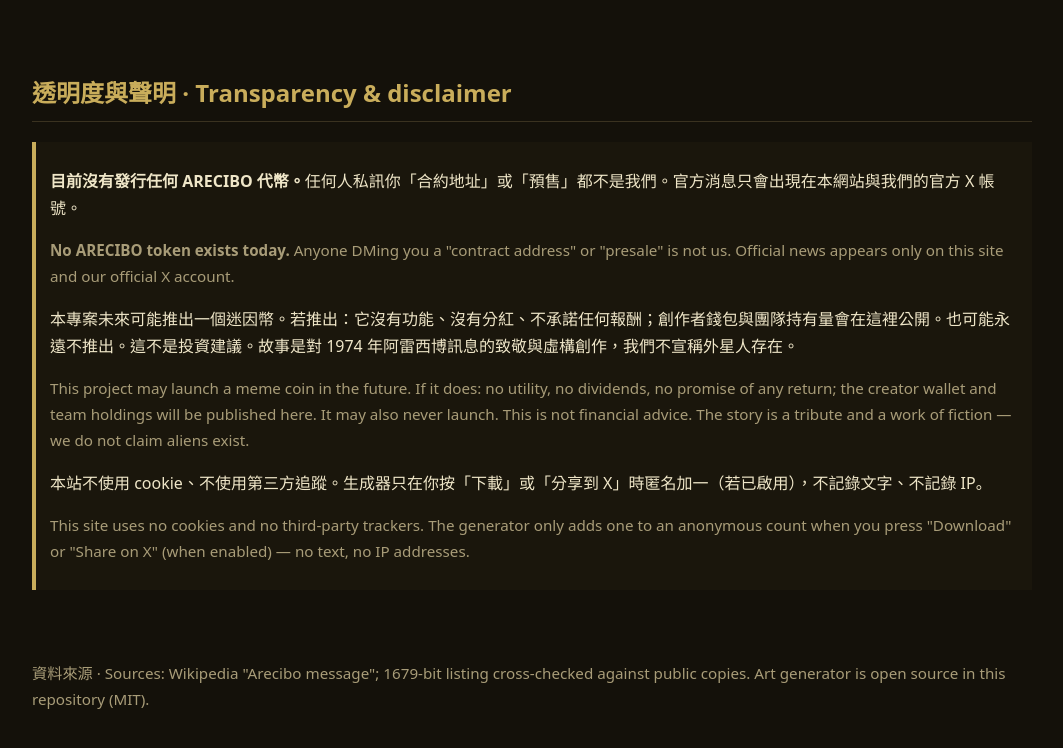
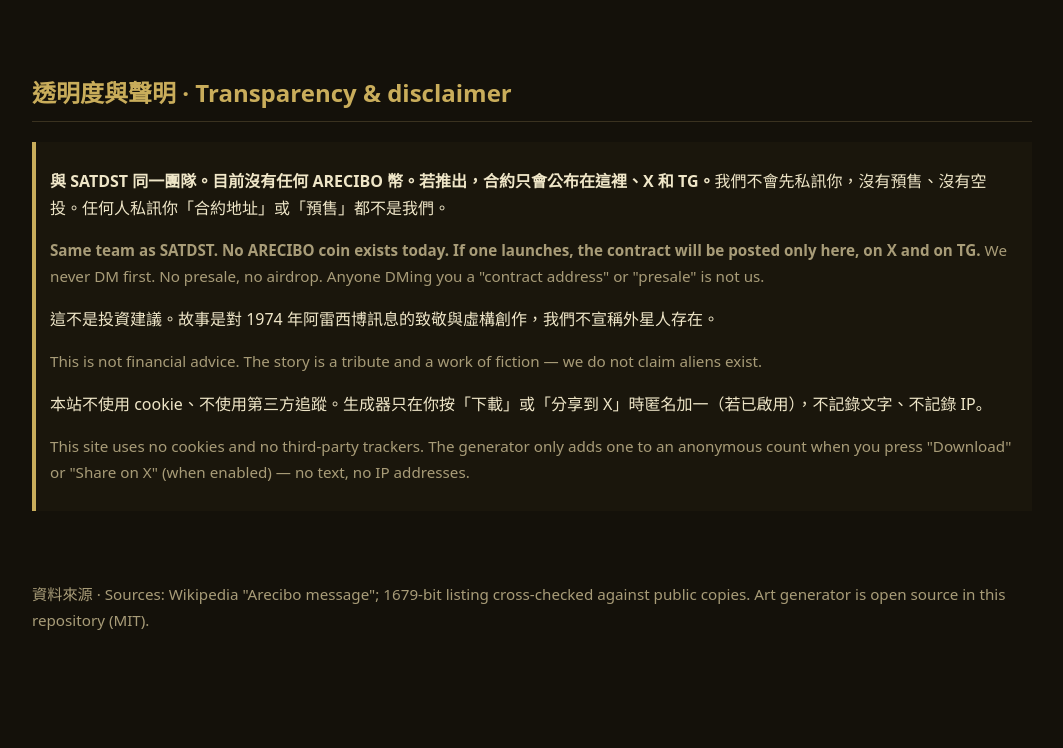
Before and after one commit to JK49cm/arecibo-signal, a plain HTML site: page index.html in a window 1280 px wide. Shown: the part 3127-3875 px from the top of the page, without its empty margins (108-1171 px from the left). After the commit the page ends 3804 px from the top, so only its background shows below. Drawn offline with Linux system fonts and the light colour scheme.

Commit message:
揭露 #disc1 上線前版

```diff
--- a/index.html
+++ b/index.html
@@ -95,10 +95,10 @@
 <section id="transparency">
   <h2>透明度與聲明 · Transparency &amp; disclaimer</h2>
   <div class="notice">
-    <p><strong>目前沒有發行任何 ARECIBO 代幣。</strong>任何人私訊你「合約地址」或「預售」都不是我們。官方消息只會出現在本網站與我們的官方 X 帳號。</p>
-    <p class="en"><strong>No ARECIBO token exists today.</strong> Anyone DMing you a "contract address" or "presale" is not us. Official news appears only on this site and our official X account.</p>
-    <p>本專案未來可能推出一個迷因幣。若推出：它沒有功能、沒有分紅、不承諾任何報酬；創作者錢包與團隊持有量會在這裡公開。也可能永遠不推出。這不是投資建議。故事是對 1974 年阿雷西博訊息的致敬與虛構創作，我們不宣稱外星人存在。</p>
-    <p class="en">This project may launch a meme coin in the future. If it does: no utility, no dividends, no promise of any return; the creator wallet and team holdings will be published here. It may also never launch. This is not financial advice. The story is a tribute and a work of fiction — we do not claim aliens exist.</p>
+    <p><strong>與 SATDST 同一團隊。目前沒有任何 ARECIBO 幣。若推出，合約只會公布在這裡、X 和 TG。</strong>我們不會先私訊你，沒有預售、沒有空投。任何人私訊你「合約地址」或「預售」都不是我們。</p>
+    <p class="en"><strong>Same team as SATDST. No ARECIBO coin exists today. If one launches, the contract will be posted only here, on X and on TG.</strong> We never DM first. No presale, no airdrop. Anyone DMing you a "contract address" or "presale" is not us.</p>
+    <p>這不是投資建議。故事是對 1974 年阿雷西博訊息的致敬與虛構創作，我們不宣稱外星人存在。</p>
+    <p class="en">This is not financial advice. The story is a tribute and a work of fiction — we do not claim aliens exist.</p>
     <p>本站不使用 cookie、不使用第三方追蹤。生成器只在你按「下載」或「分享到 X」時匿名加一（若已啟用），不記錄文字、不記錄 IP。</p>
     <p class="en">This site uses no cookies and no third-party trackers. The generator only adds one to an anonymous count when you press "Download" or "Share on X" (when enabled) — no text, no IP addresses.</p>
   </div>
```
